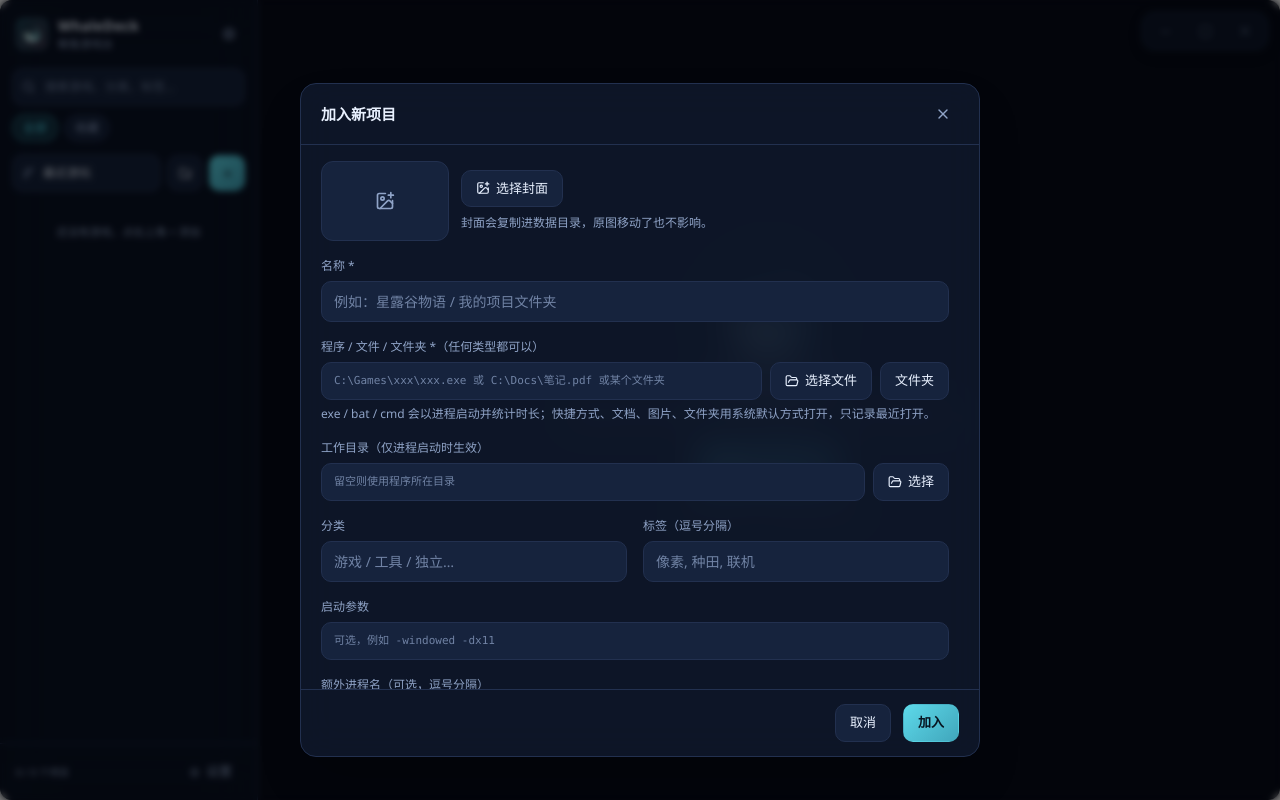
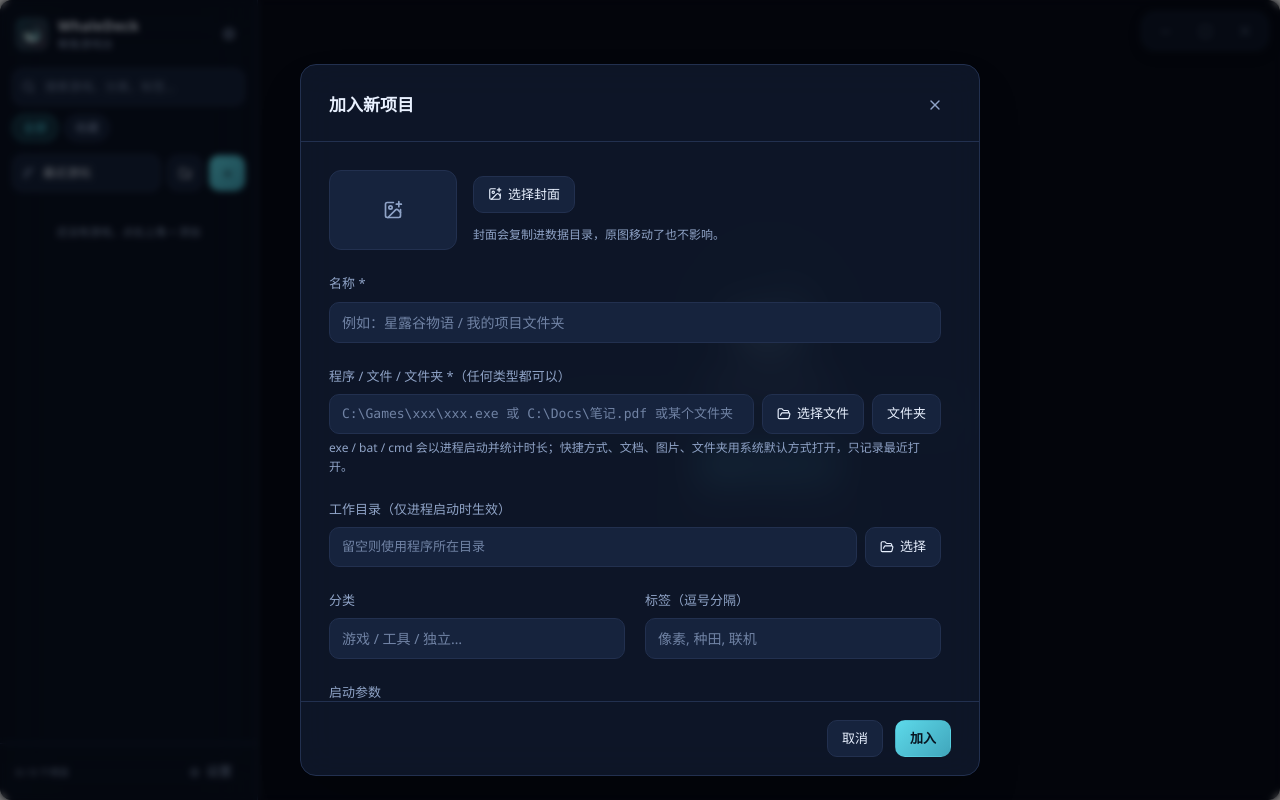
Before and after one commit to AoralsFout/whaledeck, a React (Vite) app: page / in a window 1280 px wide. Both pictures are taken after a click on the button 227 px from the left and 173 px from the top of the page. Built offline with nearby package versions, Linux system fonts and the light colour scheme.

Commit message:
fix(ui): 统一弹窗留白并避免拖选内容时误关闭

```diff
--- a/src/components/GameForm.tsx
+++ b/src/components/GameForm.tsx
@@ -131,19 +131,19 @@ export function GameForm() {
   return (
     <Modal title={isNew ? "加入新项目" : "编辑项目"} onClose={() => { if (!saving) closeForm(); }} width={680}>
       <div
-        className="flex items-center justify-between border-b px-5 py-3.5"
+        className="modal-header flex items-center justify-between border-b"
         style={{ borderColor: "var(--border)" }}
       >
-        <h3 className="m-0 text-[15px] font-semibold">
+        <h2 className="modal-title m-0 font-semibold">
           {isNew ? "加入新项目" : "编辑项目"}
-        </h3>
+        </h2>
         <button className="btn btn-ghost !p-1" onClick={closeForm} disabled={saving} aria-label="关闭">
           <X size={16} />
         </button>
       </div>
 
-      <div className="max-h-[68vh] space-y-4 overflow-y-auto px-5 py-4">
-        <div className="form-cover flex flex-wrap items-center gap-3">
+      <div className="modal-body form-body">
+        <div className="form-cover flex flex-wrap items-center gap-4">
           <div
             className="h-20 w-32 shrink-0 overflow-hidden rounded-xl border"
             style={{ borderColor: "var(--border)", background: "var(--surface-2)" }}
@@ -156,8 +156,8 @@ export function GameForm() {
               </div>
             )}
           </div>
-          <div className="space-y-1.5">
-            <div className="flex gap-2">
+          <div className="form-cover-info">
+            <div className="flex flex-wrap gap-2">
               <button className="btn" onClick={() => void pickCover()}>
                 <ImagePlus size={14} />
                 选择封面
@@ -197,7 +197,7 @@ export function GameForm() {
                 required
                 aria-invalid={Boolean(errors.path)}
                 aria-describedby={errors.path ? "game-path-error" : "game-path-hint"}
-                className="input font-mono !text-[11px]"
+                className="input font-mono"
                 value={draft.exePath}
                 onChange={(e) => patch({ exePath: e.target.value })}
                 placeholder="C:\Games\xxx\xxx.exe 或 C:\Docs\笔记.pdf 或某个文件夹"
@@ -226,7 +226,7 @@ export function GameForm() {
             <div className="flex gap-2">
               <input
                 id="game-workdir"
-                className="input font-mono !text-[11px]"
+                className="input font-mono"
                 value={draft.workDir}
                 onChange={(e) => patch({ workDir: e.target.value })}
                 placeholder="留空则使用程序所在目录"
@@ -271,7 +271,7 @@ export function GameForm() {
             <label className="label" htmlFor="game-args">启动参数</label>
             <input
               id="game-args"
-              className="input font-mono !text-[11px]"
+              className="input font-mono"
               value={draft.args}
               onChange={(e) => patch({ args: e.target.value })}
               placeholder="可选，例如 -windowed -dx11"
@@ -300,12 +300,12 @@ export function GameForm() {
                 存档目录（可多个，用于备份）
               </span>
             </label>
-            <div className="space-y-1.5">
+            <div className="form-save-paths">
               {draft.savePaths.map((path, index) => (
                 <div className="flex gap-2" key={index}>
                   <input
                     aria-label={`存档目录 ${index + 1}`}
-                    className="input font-mono !text-[11px]"
+                    className="input font-mono"
                     value={path}
                     onChange={(e) =>
                       setDraft((d) => ({
@@ -347,8 +347,8 @@ export function GameForm() {
             />
           </div>
 
-          <div className="col-span-2 flex items-center gap-5 pt-1">
-            <label className="flex cursor-pointer items-center gap-2 text-[12px]">
+          <div className="form-flags col-span-2 flex flex-wrap items-center gap-4 pt-1">
+            <label className="flex cursor-pointer items-center gap-2 text-[13px]">
               <input
                 type="checkbox"
                 className="accent-[var(--primary)]"
@@ -358,7 +358,7 @@ export function GameForm() {
               <Star size={13} style={{ color: draft.favorite ? "#ffd166" : "var(--text-dim)" }} />
               加入收藏
             </label>
-            <label className="flex cursor-pointer items-center gap-2 text-[12px]">
+            <label className="flex cursor-pointer items-center gap-2 text-[13px]">
               <input
                 type="checkbox"
                 className="accent-[var(--primary)]"
@@ -373,7 +373,7 @@ export function GameForm() {
       </div>
 
       <div
-        className="flex justify-end gap-2 border-t px-5 py-3.5"
+        className="modal-footer flex justify-end gap-3 border-t"
         style={{ borderColor: "var(--border)" }}
       >
         <button className="btn" onClick={closeForm} disabled={saving}>
--- a/src/components/Modal.tsx
+++ b/src/components/Modal.tsx
@@ -9,6 +9,8 @@ type Props = {
 
 export function Modal({ children, onClose, width = 560, title }: Props) {
   const dialogRef = useRef<HTMLDialogElement>(null);
+  const panelRef = useRef<HTMLDivElement>(null);
+  const backdropPointer = useRef<number | null>(null);
 
   useEffect(() => {
     const dialog = dialogRef.current;
@@ -45,11 +47,29 @@ export function Modal({ children, onClose, width = 560, title }: Props) {
           first.focus();
         }
       }}
-      onClick={(e) => {
-        if (e.target === e.currentTarget) onClose();
+      onPointerDown={(e) => {
+        backdropPointer.current = e.isPrimary && e.button === 0 && e.target === e.currentTarget
+          ? e.pointerId
+          : null;
+      }}
+      onPointerUp={(e) => {
+        const startedOutside = backdropPointer.current === e.pointerId;
+        backdropPointer.current = null;
+        if (!startedOutside || e.button !== 0) return;
+        const panel = panelRef.current?.getBoundingClientRect();
+        if (!panel) return;
+        // Touch can implicitly capture the pointer: use the release coordinates,
+        // since its event target can still be the backdrop after moving inside.
+        const endedOutside = e.clientX < panel.left || e.clientX > panel.right
+          || e.clientY < panel.top || e.clientY > panel.bottom;
+        if (endedOutside) onClose();
+      }}
+      onPointerCancel={() => {
+        backdropPointer.current = null;
       }}
     >
       <div
+        ref={panelRef}
         className="modal-panel glass animate-pop-in relative w-full overflow-hidden rounded-2xl shadow-2xl"
         style={{ maxWidth: width }}
       >
--- a/src/styles.css
+++ b/src/styles.css
@@ -528,12 +528,35 @@ input[type="checkbox"] { width: 16px; height: 16px; flex-shrink: 0; }
 }
 .modal[open] { display: flex; align-items: center; justify-content: center; }
 .modal::backdrop { background: rgb(0 0 0 / 55%); backdrop-filter: blur(3px); }
-.modal-panel { display: flex; flex-direction: column; max-height: 100%; }
+.modal-panel { --modal-gutter: 28px; display: flex; flex-direction: column; max-height: 100%; }
 .modal-panel > div { flex-shrink: 0; }
 .modal-panel > div:nth-child(2) { flex-shrink: 1; min-height: 0; overflow-y: auto; overscroll-behavior: contain; scrollbar-gutter: stable; }
 .modal-panel > div:first-child .btn[aria-label="关闭"] { min-width: 32px; min-height: 32px; }
 .modal-panel > div:last-child { flex-wrap: wrap; gap: 12px; }
-.modal-panel .input.font-mono { font-size: 12px !important; }
+.modal-panel .input.font-mono { font-size: 13px !important; }
+.modal-panel > .modal-header { gap: 16px; padding: 24px var(--modal-gutter) 20px; }
+.modal-title { font-size: 17px; line-height: 1.4; }
+.modal-panel > .modal-body {
+  display: flex;
+  flex-direction: column;
+  gap: 24px;
+  padding: 28px var(--modal-gutter) 32px;
+  font-size: 14px;
+  line-height: 1.5;
+}
+.modal-body .label { margin-bottom: 8px; font-size: 13px; }
+.modal-body .hint { margin-bottom: 0; line-height: 1.6; }
+.modal-body .form-fields { gap: 24px 20px; }
+.form-cover-info { display: flex; flex: 1; min-width: 180px; flex-direction: column; gap: 12px; }
+.form-save-paths { display: grid; gap: 12px; }
+.form-save-paths > .btn { justify-self: start; }
+.meta-source { display: grid; gap: 12px; }
+.meta-source .btn { min-width: 0; }
+.meta-results { display: flex; flex-direction: column; gap: 12px; }
+.meta-results:empty { display: none; }
+.meta-empty { display: flex; flex-direction: column; align-items: center; gap: 16px; }
+.modal-panel > .modal-footer { gap: 12px; padding: 18px var(--modal-gutter); }
+.modal-footer > .hint { flex: 1; min-width: 0; }
 .toast-position { max-width: calc(100vw - 32px); }
 
 /* Settings keep navigation fixed while each page has its own reading space. */
@@ -619,7 +642,11 @@ input[type="checkbox"] { width: 16px; height: 16px; flex-shrink: 0; }
   .detail-actions .btn { min-height: 44px; }
   .detail-stats { padding-block: 8px; }
   .modal { padding: 64px 12px 12px; }
+  .modal-panel { --modal-gutter: 20px; }
   .modal-panel > div { padding-inline: 16px; }
+  .modal-panel > .modal-header { padding-block: 20px 16px; }
+  .modal-panel > .modal-body { gap: 24px; padding-block: 24px; }
+  .modal-panel > .modal-footer { padding-block: 16px; }
   .modal-panel > .settings-header { padding: 20px 20px 16px; }
   .modal-panel > .settings-body { padding: 24px 20px; }
   .modal-panel > .settings-footer { padding: 16px 20px; }
```
Also changed, not shown: src/components/MetaDialog.tsx (+17 -15 lines), src/components/ScanDialog.tsx (+20 -20 lines), 1 other file (tests, documents, lock files or other folders).
